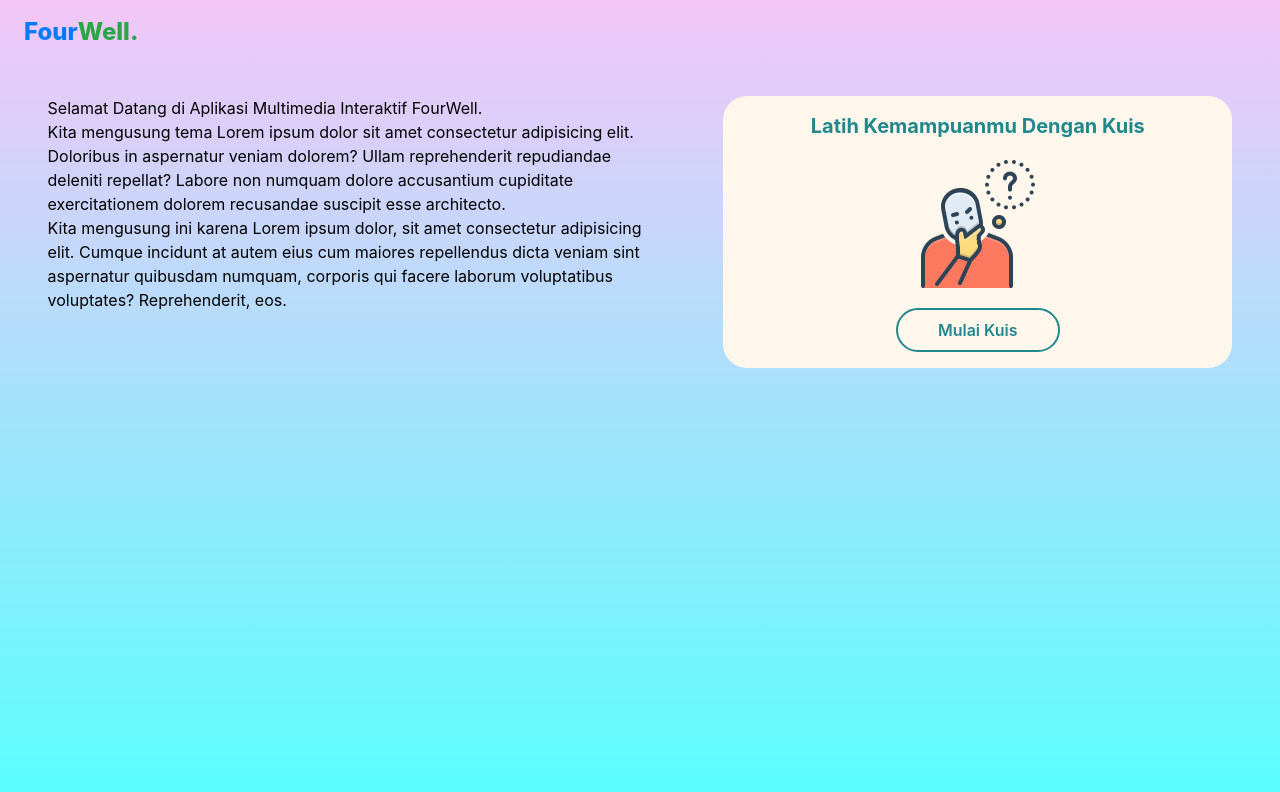
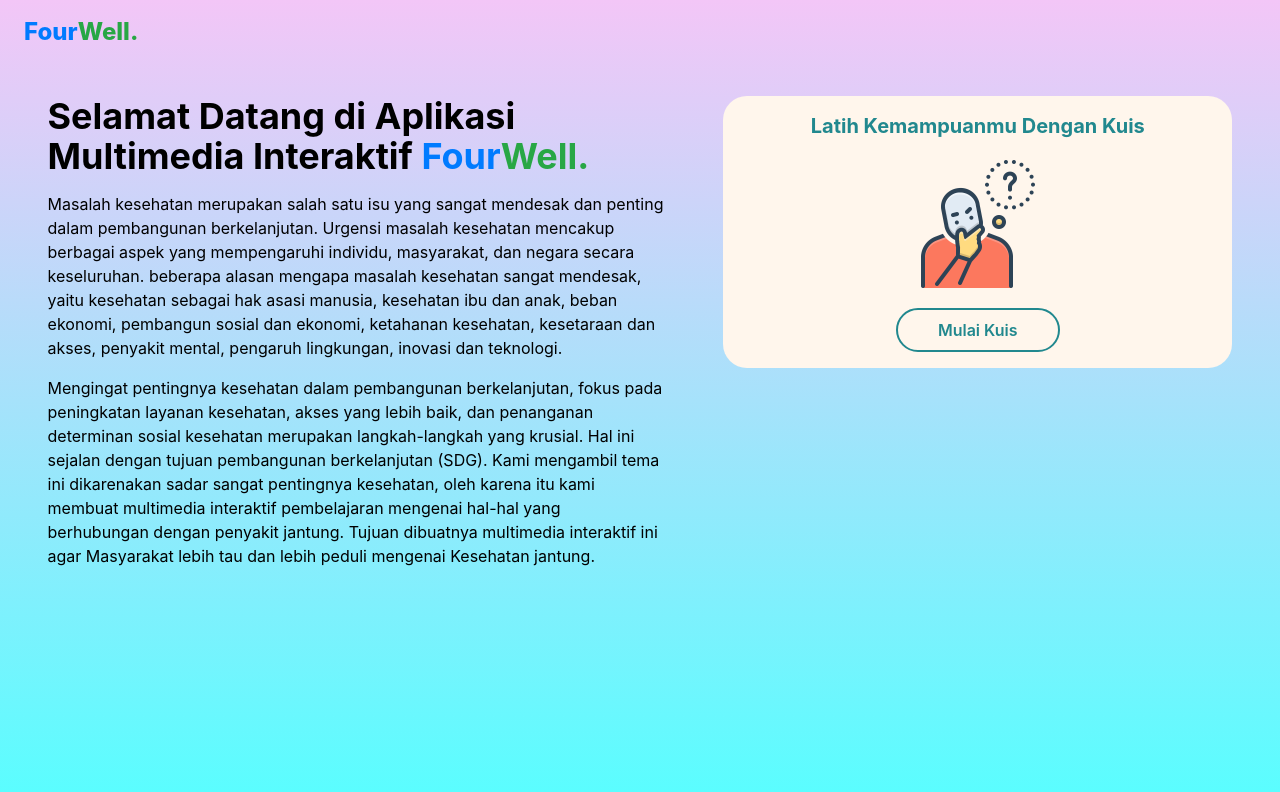
Before and after one commit to FajarRAP/four-well, a website: page pages/home.html in a window 1280 px wide. Drawn offline with Linux system fonts and the light colour scheme.

Commit message:
add content to home page

```diff
--- a/pages/home.html
+++ b/pages/home.html
@@ -16,17 +16,23 @@
     <div class="container my-12">
         <div class="gap-8 row justify-evenly lg:gap-0">
             <div class="lg:col-6">
-                <h1>Selamat Datang di Aplikasi Multimedia Interaktif FourWell.</h1>
-                <p>Kita mengusung tema Lorem ipsum dolor sit amet consectetur adipisicing elit. Doloribus in aspernatur
-                    veniam
-                    dolorem? Ullam reprehenderit repudiandae deleniti repellat? Labore non numquam dolore accusantium
-                    cupiditate
-                    exercitationem dolorem recusandae suscipit esse architecto.</p>
-                <p>Kita mengusung ini karena Lorem ipsum dolor, sit amet consectetur adipisicing elit. Cumque incidunt
-                    at autem eius
-                    cum maiores repellendus dicta veniam sint aspernatur quibusdam numquam, corporis qui facere laborum
-                    voluptatibus
-                    voluptates? Reprehenderit, eos.</p>
+                <h1 class="text-4xl font-bold">Selamat Datang di Aplikasi Multimedia Interaktif <span
+                        class="text-[#007BFF]">Four<span class="text-[#28A745]">Well.</span></span></h1>
+                <p class="my-4">Masalah kesehatan merupakan salah satu isu yang sangat mendesak dan penting dalam
+                    pembangunan
+                    berkelanjutan. Urgensi masalah kesehatan mencakup berbagai aspek yang mempengaruhi individu,
+                    masyarakat, dan negara secara keseluruhan. beberapa alasan mengapa masalah kesehatan sangat
+                    mendesak, yaitu kesehatan sebagai hak asasi manusia, kesehatan ibu dan anak, beban ekonomi,
+                    pembangun sosial dan ekonomi, ketahanan kesehatan, kesetaraan dan akses, penyakit mental, pengaruh
+                    lingkungan, inovasi dan teknologi.
+                </p>
+                <p>Mengingat pentingnya kesehatan dalam pembangunan berkelanjutan, fokus pada peningkatan layanan
+                    kesehatan, akses yang lebih baik, dan penanganan determinan sosial kesehatan merupakan
+                    langkah-langkah yang krusial. Hal ini sejalan dengan tujuan pembangunan berkelanjutan (SDG). Kami
+                    mengambil tema ini dikarenakan sadar sangat pentingnya kesehatan, oleh karena itu kami membuat
+                    multimedia interaktif pembelajaran mengenai hal-hal yang berhubungan dengan penyakit jantung. Tujuan
+                    dibuatnya multimedia interaktif ini agar Masyarakat lebih tau dan lebih peduli mengenai Kesehatan
+                    jantung.</p>
             </div>
             <div class="lg:col-5">
                 <div class="bg-[#FFF6EC] ms-auto flex flex-col items-center rounded-3xl gap-5 py-4">
```
